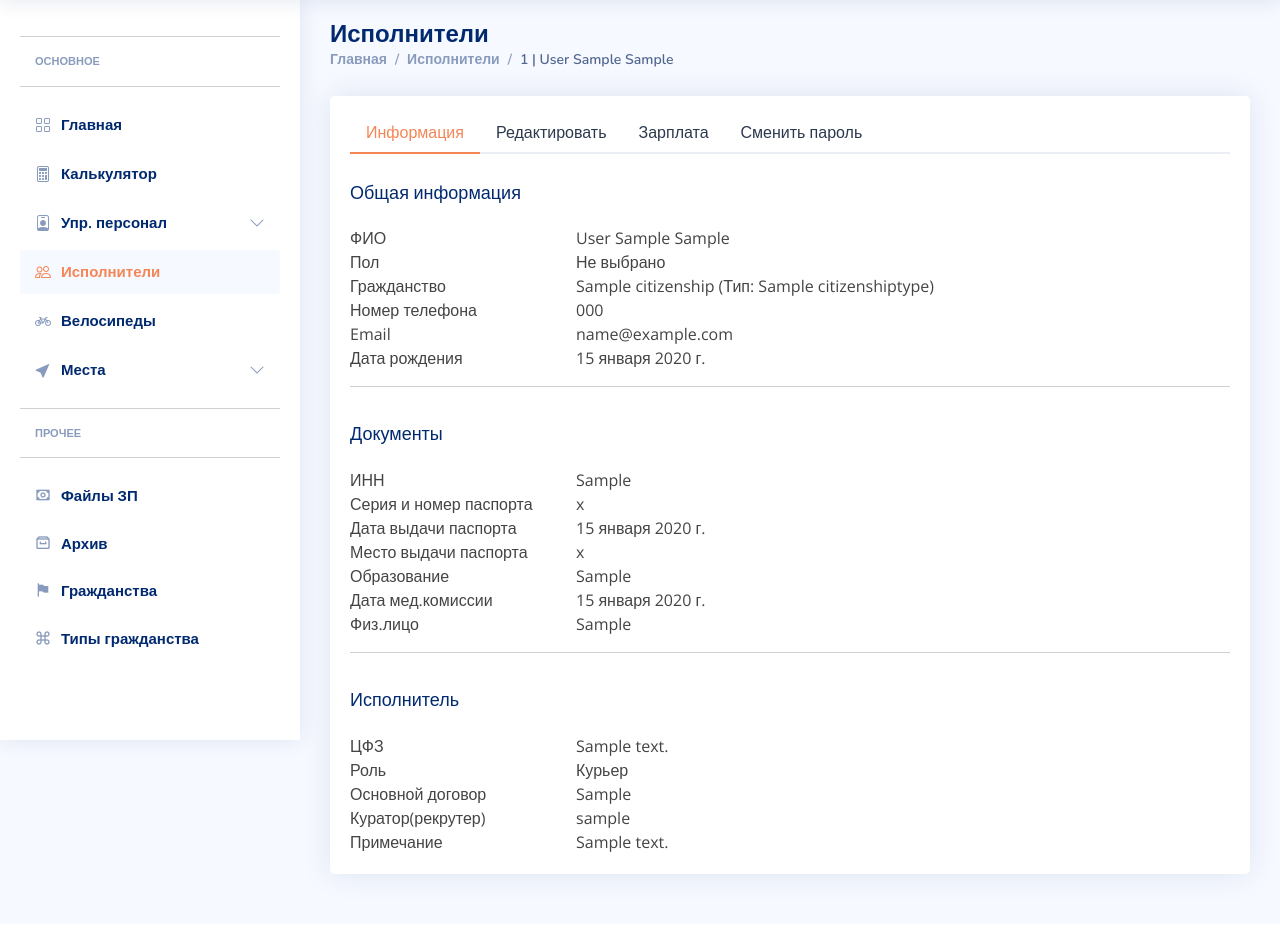
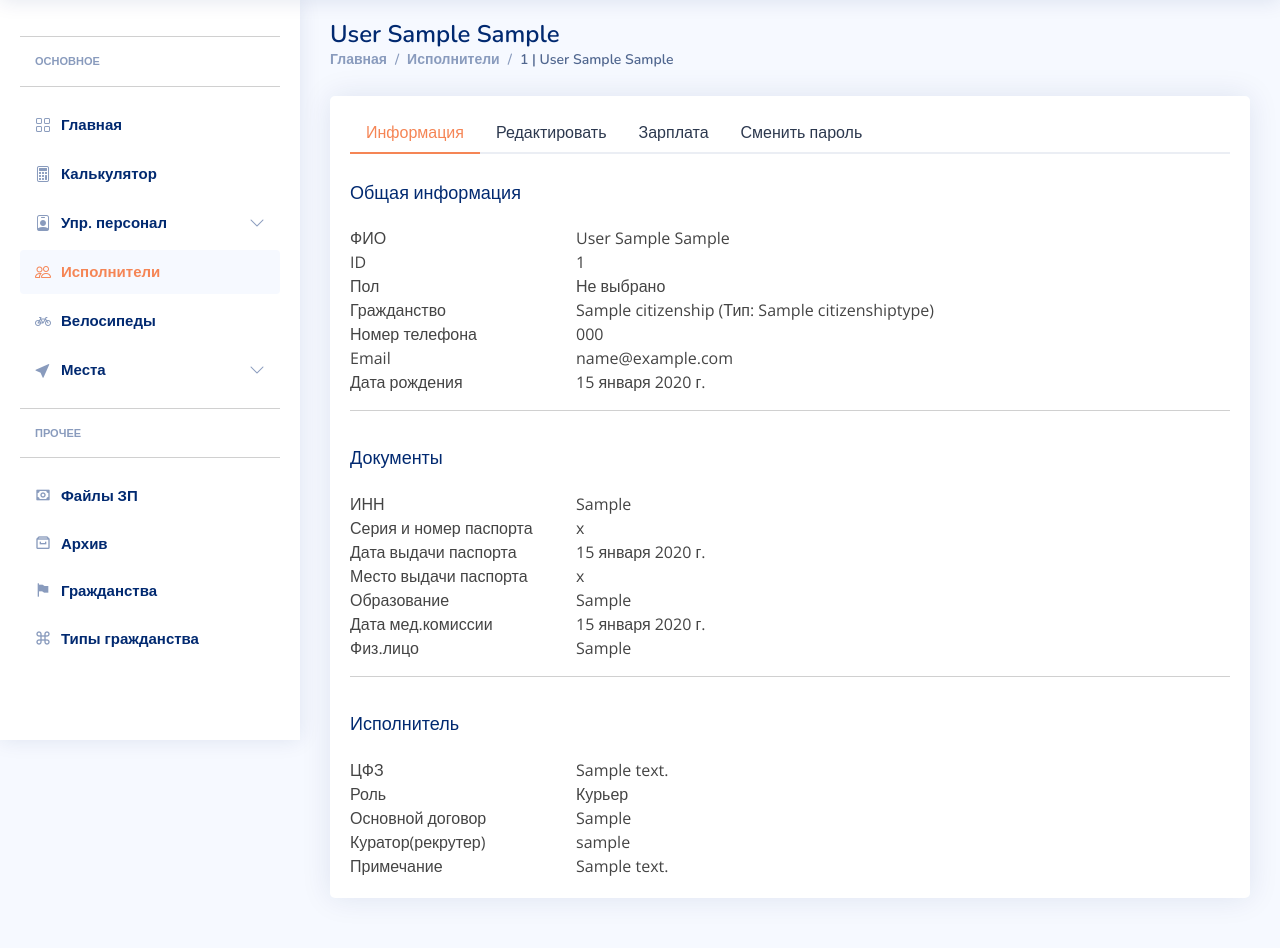
Before and after one commit to AnsaganK/courierProject, a Django app: page /executor/1 in a window 1280 px wide. Shown: the part 60-1008 px from the top of the page. Before the commit the page ends 949 px from the top, so only its background shows below. Run offline with Django 4.2, Linux system fonts and the light colour scheme; a user stored in the database is signed in; tables that the repository leaves empty hold one stand-in row (values such as "Sample post"); parts of the project's set-up code (start-up, migrations or seed data) failed here and were passed over; some libraries are stand-ins or nearby versions.

Commit message:
fix executor detail page

```diff
--- a/app/templates/app/executor/detail.html
+++ b/app/templates/app/executor/detail.html
@@ -8,7 +8,7 @@
     <div class="pagetitle">
         <div class="row justify-content-between align-items-center">
             <div class="col-6">
-                <h1>Исполнители</h1>
+                <h1>{{ executor.get_full_name }}</h1>
                 <nav>
                     <ol class="breadcrumb">
                         <li class="breadcrumb-item"><a href="{% url 'app:home' %}">Главная</a></li>
@@ -82,6 +82,10 @@
                         <div class="row">
                             <div class="col-lg-3 col-md-4 label ">ФИО</div>
                             <div class="col-lg-9 col-md-8">{{ executor.get_full_name }}</div>
+                        </div>
+                        <div class="row">
+                            <div class="col-lg-3 col-md-4 label ">ID</div>
+                            <div class="col-lg-9 col-md-8">{{ executor.executor_id }}</div>
                         </div>
                         <div class="row">
                             <div class="col-lg-3 col-md-4 label">Пол</div>
```
